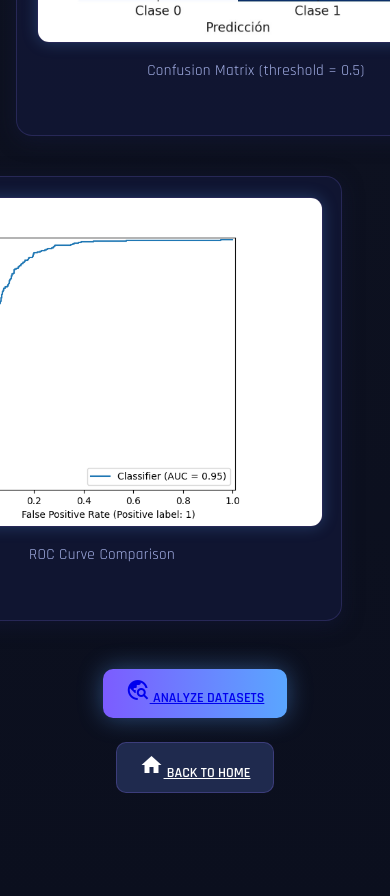
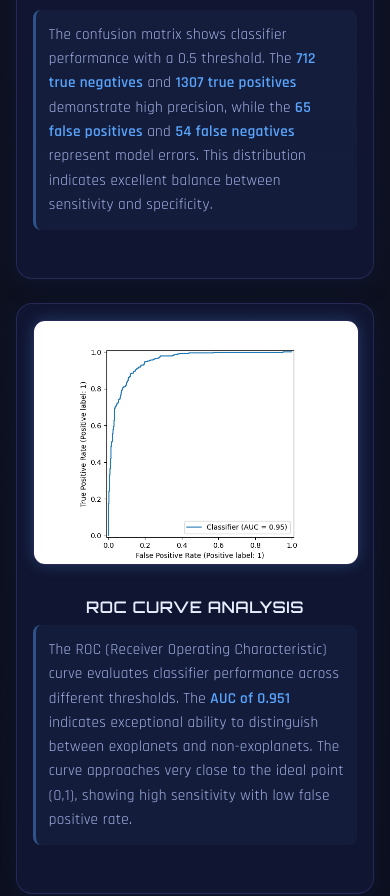
Before and after one commit to Matyrela/ExoHunter-Client, an Angular app: page /metrics in a window 390 px wide. Shown: the part 2040-2936 px from the top of the page. Built offline with nearby package versions, Linux system fonts and the light colour scheme.

Commit message:
dragndrop and ml

```diff
--- a/src/app/pages/explorer/explorer.component.html
+++ b/src/app/pages/explorer/explorer.component.html
@@ -41,15 +41,27 @@
                 </div>
             </div>
 
-            <div class="file-input">
+            <div class="file-input"
+                 [class.drag-over]="isDragOver"
+                 (dragover)="onDragOver($event)"
+                 (dragleave)="onDragLeave($event)"
+                 (drop)="onDrop($event)">
                 <input type="file" id="fileUpload" (change)="onFileSelected($event)" accept=".csv" hidden />
+                <div class="upload-area">
                     <label for="fileUpload" class="btn-upload" mat-flat-button color="primary">
                         <mat-icon class="mat-icon-y">cloud_upload</mat-icon>
                         Choose CSV File
                     </label>
+                    <div class="drag-text">
+                        <span>or drag and drop your CSV file here</span>
+                    </div>
                     @if (fileName) {
+                        <div class="selected-file">
+                            <mat-icon>description</mat-icon>
                             <span>{{ fileName }}</span>
+                        </div>
                     }
+                </div>
             </div>
 
             @if (filePreview) {
--- a/src/app/pages/explorer/explorer.component.ts
+++ b/src/app/pages/explorer/explorer.component.ts
@@ -59,11 +59,46 @@ export class ExplorerComponent {
 
   uploadService = inject(UploadService);
 
+  // Drag & Drop properties
+  isDragOver = false;
+
   onFileSelected(event: any) {
     this.selectedFile = event.target.files[0];
     if (this.selectedFile) {
       this.fileName = this.selectedFile.name;
       this.previewFile(this.selectedFile);
+    }
+  }
+
+  // Drag & Drop methods
+  onDragOver(event: DragEvent) {
+    event.preventDefault();
+    event.stopPropagation();
+    this.isDragOver = true;
+  }
+
+  onDragLeave(event: DragEvent) {
+    event.preventDefault();
+    event.stopPropagation();
+    this.isDragOver = false;
+  }
+
+  onDrop(event: DragEvent) {
+    event.preventDefault();
+    event.stopPropagation();
+    this.isDragOver = false;
+
+    const files = event.dataTransfer?.files;
+    if (files && files.length > 0) {
+      const file = files[0];
+      if (file.type === 'text/csv' || file.name.endsWith('.csv')) {
+        this.selectedFile = file;
+        this.fileName = file.name;
+        this.previewFile(file);
+      } else {
+        // Could add error handling here for invalid file types
+        console.warn('Please select a CSV file');
+      }
     }
   }
 
--- a/src/app/pages/home/home.component.html
+++ b/src/app/pages/home/home.component.html
@@ -36,7 +36,7 @@
 
             </div>
             <p class="button-hint">
-                Upload your files to generate AI-based exoplanet predictions.
+                Upload your files to generate ML-based exoplanet predictions.
                 </p>
 
             <div class="home__secondary-actions">
--- a/src/app/pages/metrics/metrics.component.html
+++ b/src/app/pages/metrics/metrics.component.html
@@ -91,23 +91,35 @@
             </div>
 
 
-            <!-- CONFUSION MATRIX -->
-            <div class="metrics__matrix">
+            <!-- PERFORMANCE CHARTS -->
+            <div class="metrics__charts">
+                <div class="chart-container">
                     <mat-card class="graph-card">
                         <img src="/matriz.jpg" alt="Confusion Matrix" />
-                    <p>Confusion Matrix (threshold = 0.5)</p>
+                        <h4>Confusion Matrix</h4>
+                        <p class="chart-description">
+                            The confusion matrix shows classifier performance with a 0.5 threshold.
+                            The <strong>712 true negatives</strong> and <strong>1307 true positives</strong>
+                            demonstrate high precision, while the <strong>65 false positives</strong> and
+                            <strong>54 false negatives</strong> represent model errors.
+                            This distribution indicates excellent balance between sensitivity and specificity.
+                        </p>
                     </mat-card>
                 </div>
 
-
-            <!-- ADDITIONAL GRAPHS -->
-            <div class="metrics__images">
+                <div class="chart-container">
                     <mat-card class="graph-card">
                         <img src="/training_report.roc.png" alt="ROC Curve" />
-                    <p>ROC Curve Comparison</p>
+                        <h4>ROC Curve Analysis</h4>
+                        <p class="chart-description">
+                            The ROC (Receiver Operating Characteristic) curve evaluates classifier performance
+                            across different thresholds. The <strong>AUC of 0.951</strong> indicates
+                            exceptional ability to distinguish between exoplanets and non-exoplanets.
+                            The curve approaches very close to the ideal point (0,1), showing high sensitivity
+                            with low false positive rate.
+                        </p>
                     </mat-card>
-
-
+                </div>
             </div>
         </div>
 
--- a/src/app/pages/metrics/metrics.component.scss
+++ b/src/app/pages/metrics/metrics.component.scss
@@ -198,28 +198,51 @@
     color: #fff;
 }
 
-/* ====== METRICS IMAGES ====== */
+/* ====== PERFORMANCE CHARTS ====== */
 
-.metrics__images {
-    display: flex;
-    justify-content: right;
-    flex-wrap: wrap;
+.metrics__charts {
+    display: grid;
+    grid-template-columns: 1fr 1fr;
     gap: 2rem;
     margin-top: 2.5rem;
-    padding: 0 2rem;
+    padding: 0 1rem;
+}
+
+.chart-container {
+    display: flex;
+    justify-content: center;
 }
 
 .graph-card {
-    max-width: 30rem;
-    min-width: 30rem;
+    width: 100%;
+    max-width: 500px;
     background: rgba(18, 23, 53, 0.85);
     border: 1px solid rgba(147, 121, 255, 0.18);
     border-radius: 16px;
-    padding: 1.25rem;
+    padding: 1.5rem;
     text-align: center;
     color: #c3cbff;
     box-shadow: 0 4px 20px rgba(20, 25, 60, 0.55);
     transition: all 0.3s ease;
+
+    &:hover {
+        transform: translateY(-4px);
+        box-shadow: 0 8px 30px rgba(124, 92, 255, 0.3);
+        border-color: rgba(147, 121, 255, 0.35);
+    }
+
+    h4 {
+        color: #e8edff;
+        font-size: 1.2rem;
+        font-weight: 600;
+        margin: 1rem 0 0.5rem 0;
+        font-family: 'Orbitron', sans-serif;
+        text-transform: uppercase;
+        letter-spacing: 0.5px;
+    }
+
+    // Animación
+    animation: fadeInImage 0.8s ease forwards;
 }
 
 .graph-card img {
@@ -252,8 +275,21 @@
     }
 }
 
-.graph-card {
-    animation: fadeInImage 0.8s ease forwards;
+.chart-description {
+    text-align: left;
+    font-size: 0.9rem;
+    line-height: 1.6;
+    color: #a6b2e8;
+    margin-top: 1rem;
+    padding: 1rem;
+    background: rgba(90, 166, 255, 0.05);
+    border-radius: 8px;
+    border-left: 3px solid rgba(90, 166, 255, 0.4);
+
+    strong {
+        color: #5aa6ff;
+        font-weight: 600;
+    }
 }
 
 /* ==== FOOTER ==== */
@@ -266,46 +302,115 @@
 }
 
 .btn-primary {
+    display: inline-flex;
+    align-items: center;
+    justify-content: center;
+    gap: 0.5rem;
+    padding: 0.75rem 2rem;
     background: linear-gradient(90deg, #7c5cff, #5aa6ff);
     box-shadow: 0 0 25px rgba(90, 166, 255, 0.4);
     border-radius: 10px;
+    text-transform: uppercase;
     font-weight: 600;
-    text-transform: uppercase;
+    letter-spacing: 1px;
     transition: all 0.3s ease;
-    padding: 0.6rem 1.4rem;
+    color: #ffffff;
+    text-decoration: none;
 }
 
 .btn-primary:hover {
-    transform: scale(1.03);
+    transform: translateY(-2px) scale(1.03);
     box-shadow: 0 0 35px rgba(90, 166, 255, 0.6);
+    color: #ffffff;
+}
+
+.btn-primary mat-icon {
+    font-size: 20px;
+    color: #ffffff;
+    filter: drop-shadow(0 0 4px rgba(172, 120, 255, 0.3));
+    transition: all 0.25s ease;
+}
+
+.btn-primary:hover mat-icon {
+    filter: drop-shadow(0 0 10px rgba(255, 255, 255, 0.7));
 }
 
 .btn-secondary {
-    background: rgba(45, 60, 110, 0.6);
-    border: 1px solid rgba(147, 121, 255, 0.25);
-    color: #fff;
-    border-radius: 10px;
+    display: inline-flex;
+    align-items: center;
+    justify-content: center;
+    gap: 0.55rem;
+    padding: 0.75rem 2rem;
+    font-size: 1rem;
     font-weight: 600;
-    text-transform: uppercase;
+    letter-spacing: 0.6px;
+    border-radius: 2rem;
+    border: 1px solid rgba(150, 130, 255, 0.25);
+    color: #f1f3ff !important;
+    background: linear-gradient(135deg, rgba(60, 45, 120, 0.65), rgba(150, 35, 148, 0.55));
+    box-shadow: 0 0 10px rgba(110, 150, 255, 0.25);
+    backdrop-filter: blur(6px);
     transition: all 0.3s ease;
-    padding: 0.6rem 1.4rem;
+    cursor: pointer;
+    text-decoration: none;
 }
 
 .btn-secondary:hover {
-    transform: scale(1.05);
-    background: rgba(124, 92, 255, 0.25);
+    transform: translateY(-2px) scale(1.04);
+    background: linear-gradient(135deg, rgba(124, 92, 255, 0.45), rgba(80, 150, 255, 0.45));
+    border-color: rgba(90, 166, 255, 0.45);
     box-shadow: 0 0 20px rgba(90, 166, 255, 0.4);
+    color: #ffffff !important;
+}
+
+.btn-secondary mat-icon {
+    font-size: 18px;
+    transform: translateY(1px);
+    color: #a9b8ff;
+    filter: drop-shadow(0 0 4px rgba(172, 120, 255, 0.3));
+    transition: all 0.25s ease;
+}
+
+.btn-secondary:hover mat-icon {
+    color: #d0d8ff;
+    filter: drop-shadow(0 0 10px rgba(79, 48, 164, 0.7));
 }
 
 /* ==== RESPONSIVE ==== */
+@media (max-width: 1024px) {
+    .metrics__charts {
+        grid-template-columns: 1fr;
+        gap: 2rem;
+        padding: 0 0.5rem;
+    }
+
+    .graph-card {
+        max-width: 600px;
+        margin: 0 auto;
+    }
+}
+
 @media (max-width: 768px) {
     .pipeline__card {
         width: 90%;
     }
 
-    .metrics__matrix {
-        flex-direction: column;
-        align-items: center;
+    .metrics__charts {
+        padding: 0;
+        gap: 1.5rem;
+    }
+
+    .graph-card {
+        padding: 1rem;
+
+        h4 {
+            font-size: 1rem;
+        }
+    }
+
+    .chart-description {
+        font-size: 0.85rem;
+        padding: 0.8rem;
     }
 
     .score-grid {
```
Also changed, not shown: src/app/pages/explorer/explorer.component.scss (+79 -18 lines). Lines whose indentation alone changed are shown as unchanged.
